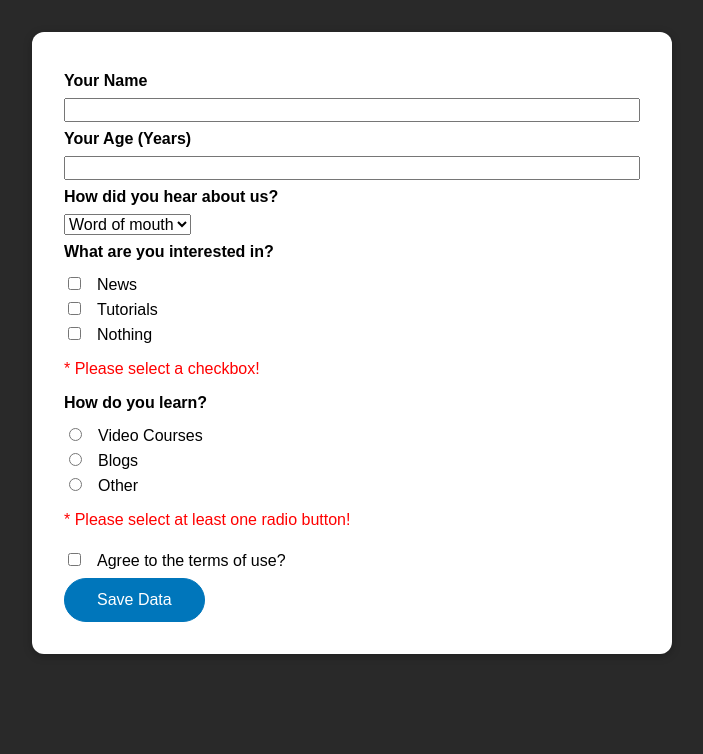
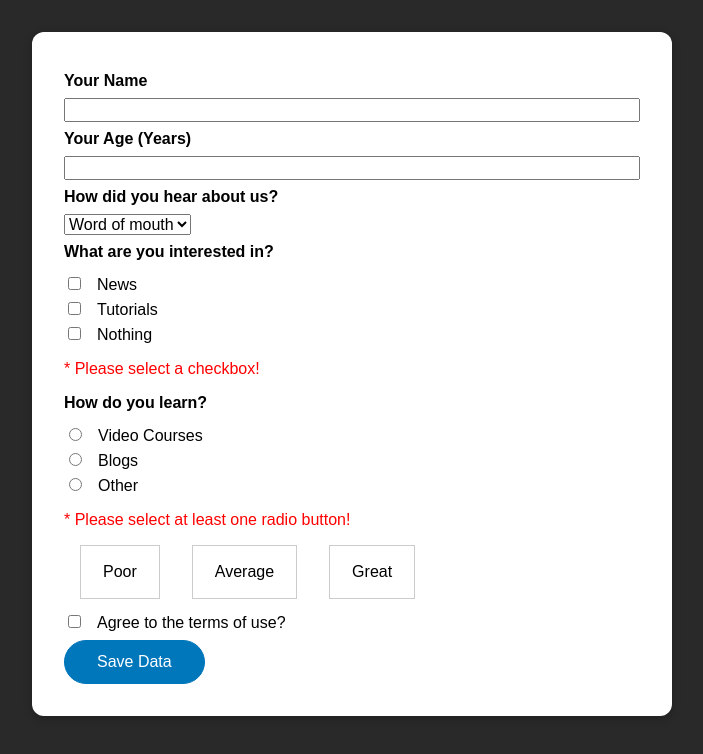
Before and after one commit to LeoPavlovski01/Udemy-VueJS, a Vue app in the folder forms-01-starting-setup/: page / in a window 1280 px wide. Shown: the top 754 px of the page, without its empty margins (288-991 px from the left). Built offline with nearby package versions, Linux system fonts and the light colour scheme; the HTML template or start-up script is replaced by a standard one.

Commit message:
Added the styling for the Rating Control.

```diff
--- /dev/null
+++ b/forms-01-starting-setup/src/components/RatingControl.vue
@@ -0,0 +1,39 @@
+<template>
+<div>
+<ul>
+  <li><button>Poor</button></li>
+  <li><button>Average</button></li>
+  <li><button>Great</button></li>
+</ul>
+</div>
+</template>
+
+
+<script>
+export default {
+  name: "RatingControl.vue"
+}
+</script>
+
+
+<style scoped>
+ul{
+  list-style:none;
+  margin:0.5rem 0;
+  padding:0;
+  display:flex;
+}
+li{
+  margin:0 1rem;
+  border:1px solid #ccc;
+  padding:1rem;
+  display:flex;
+  justify-content: center;
+}
+button{
+  font:inherit;
+  border:none;
+  background-color:transparent;
+  cursor:pointer;
+}
+</style>
--- a/forms-01-starting-setup/src/components/TheForm.vue
+++ b/forms-01-starting-setup/src/components/TheForm.vue
@@ -50,6 +50,9 @@
       </div>
       <p v-if="selectedLearningOption === 'invalid'" style="color:red;">* Please select at least one radio button!</p>
     </div>
+    <div class="form-control">
+      <rating-control></rating-control>
+    </div>
 
     <div class="form-control">
       <input type="checkbox" id="confirm-terms" name="confirm-terms" v-model="confirm">
@@ -62,7 +65,10 @@
 </template>
 
 <script>
+import RatingControl from "@/components/RatingControl.vue";
+
 export default{
+  components: {RatingControl},
   data(){
     return{
       userName:'',
```
